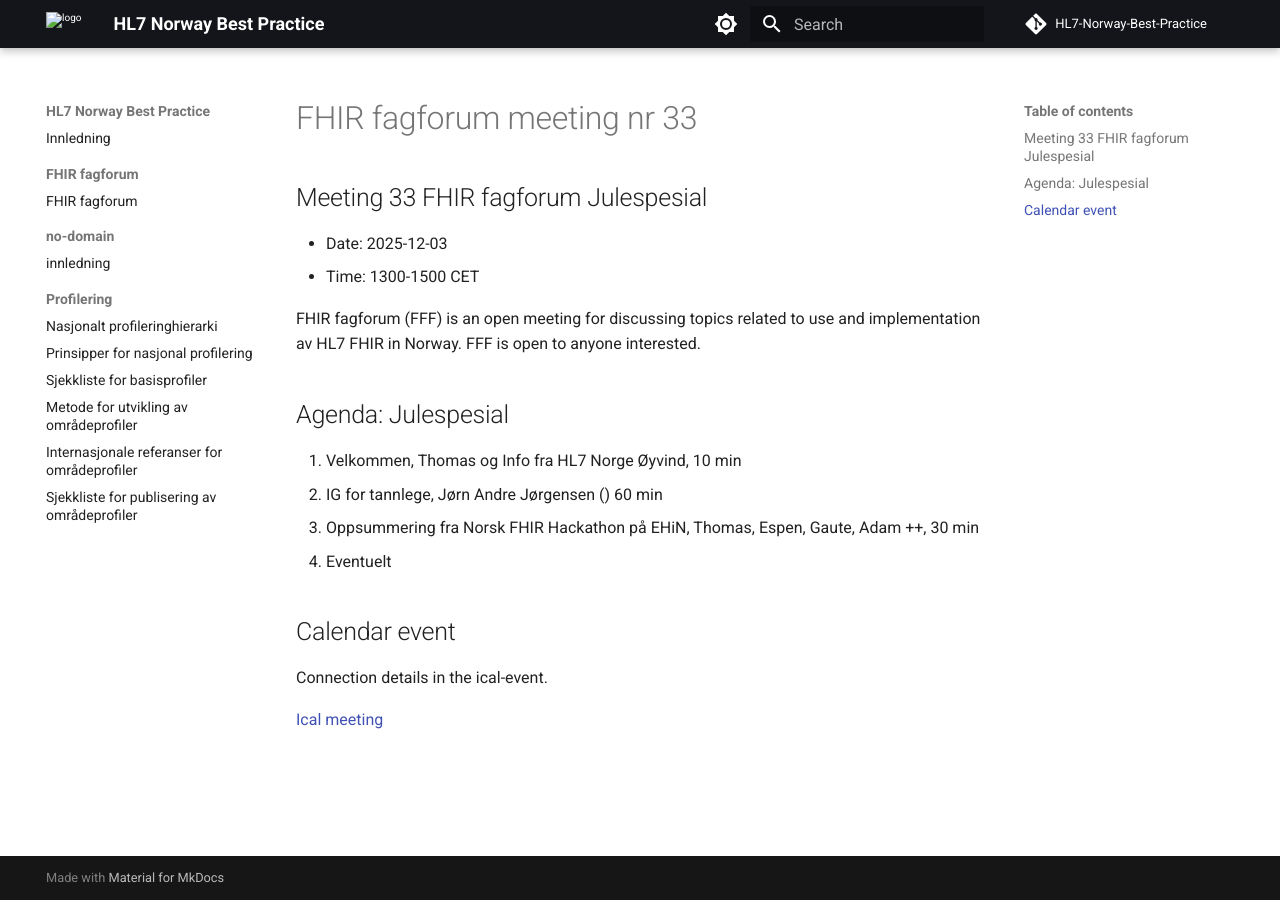
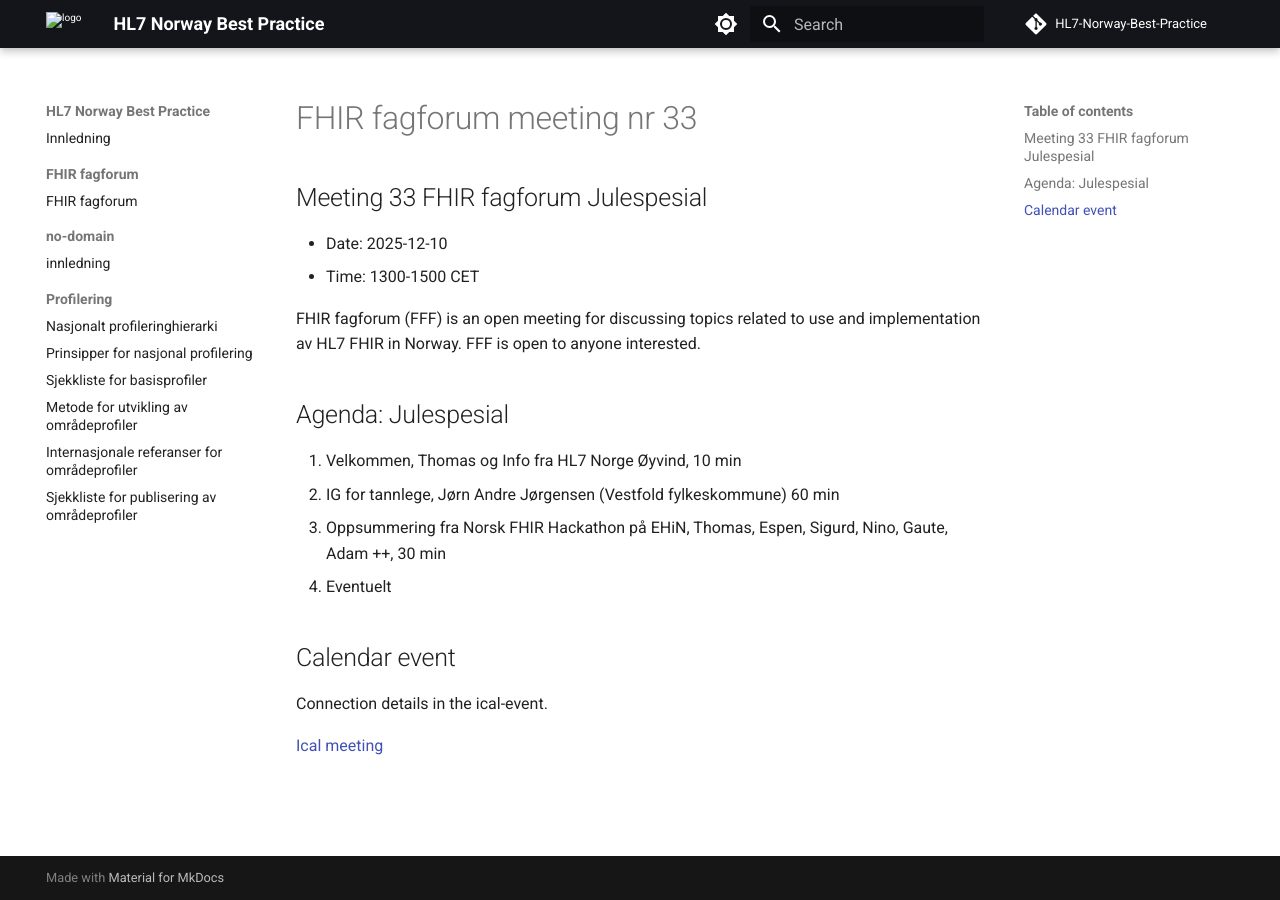
Before and after one commit to HL7Norway/best-practice, an MkDocs documentation site: the page built from docs/FHIR-faglig-forum/_agenda/2025-12-10-agenda.md, in a window 1280 px wide. Built offline with MkDocs 1.6.1 and Material for MkDocs 9.7.7, drawn with Linux system fonts in a browser that asks for light colours; comment, search, counter and statistics services are not loaded.

Commit message:
Oppdatert agenda FFF 33

```diff
--- a/docs/FHIR-faglig-forum/_agenda/2025-12-03-agenda.md
+++ b/docs/FHIR-faglig-forum/_agenda/2025-12-10-agenda.md
@@ -2,13 +2,13 @@
 layout: default
 title: FHIR fagforum meeting nr 33
 motenr: 33
-dato: 2025-12-03
+dato: 2025-12-10
 tema: Tannlege og Hackathon
 ---
 
 ## Meeting 33 FHIR fagforum Julespesial
 
-* Date: 2025-12-03
+* Date: 2025-12-10
 * Time: 1300-1500 CET
 
 FHIR fagforum (FFF) is an open meeting for discussing topics related to use and implementation av HL7 FHIR in Norway. FFF is open to anyone interested.
@@ -16,8 +16,8 @@ FHIR fagforum (FFF) is an open meeting for discussing topics related to use and
 ## Agenda: Julespesial
 
 1. Velkommen, Thomas og Info fra HL7 Norge Øyvind, 10 min
-2. IG for tannlege, Jørn Andre Jørgensen () 60 min
-3. Oppsummering fra Norsk FHIR Hackathon på EHiN, Thomas, Espen, Gaute, Adam ++, 30 min
+2. IG for tannlege, Jørn Andre Jørgensen (Vestfold fylkeskommune) 60 min
+3. Oppsummering fra Norsk FHIR Hackathon på EHiN, Thomas, Espen, Sigurd, Nino, Gaute, Adam ++, 30 min
 4. Eventuelt
 
 ## Calendar event
```
